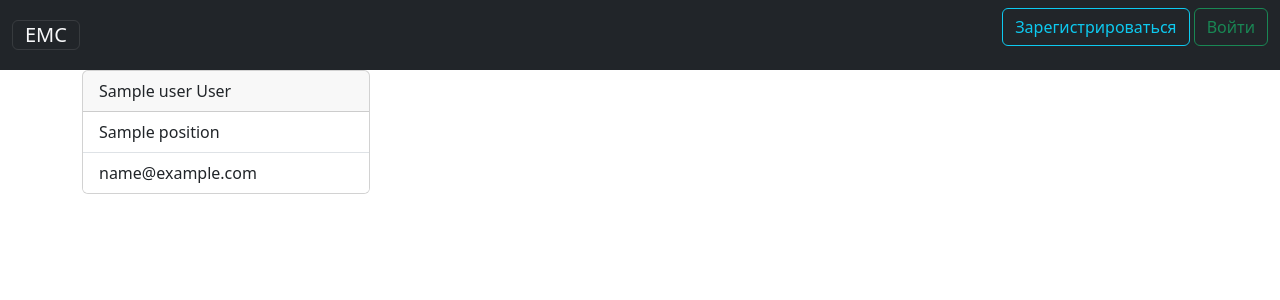
After one commit to Cheshuyka/EMC, a Flask app: template templates/requests.html in a window 1280 px wide. The commit adds this page. Shown: the top 300 px of the page. Run offline with Flask 3, Linux system fonts and the light colour scheme; the template is opened without the code that fills it: most values are stand-ins (such as "Sample title", 1, 10 or a date in 2020).

Commit message:
started making requests

```diff
--- a/main.py
+++ b/main.py
@@ -114,6 +114,16 @@ def profile():
     return render_template('profile.html', title='Авторизация')
 
 
+@app.route('/requests')
+def requests():
+    db_sess = db_session.create_session()
+    if current_user.position == 'Учитель':
+        users = db_sess.query(User).filter(User.position == 'Ученик').all()
+    elif current_user.position == 'Админ школы':
+        users = db_sess.query(User).filter(User.position == 'Учитель' or User.position == 'Ученик').all()
+    return render_template('requests.html', title='Авторизация', users=users)
+
+
 if __name__ == '__main__':
     db_session.global_init('db/EMC.db')
     app.run()
--- a/templates/base.html
+++ b/templates/base.html
@@ -12,8 +12,9 @@
   <div class="bg-dark p-4">
     <h5 class="text-warning bg-dark">Education Modern Cloud</h5>
         <p>
-            <a href="#" class="link-info link-offset-2 link-underline-opacity-25 link-underline-opacity-100-hover">Потерянные вещи</a>
-            <a href="#" style="margin-left: 20px" class="link-info link-offset-2 link-underline-opacity-25 link-underline-opacity-100-hover">Мероприятия</a>
+            <a href="" class="link-info link-offset-2 link-underline-opacity-25 link-underline-opacity-100-hover">Потерянные вещи</a>
+            <a href="" style="margin-left: 20px" class="link-info link-offset-2 link-underline-opacity-25 link-underline-opacity-100-hover">Мероприятия</a>
+            <a href="/requests" style="margin-left: 20px" class="link-info link-offset-2 link-underline-opacity-25 link-underline-opacity-100-hover">Заявки</a>
         </p>
   </div>
 </div>
--- /dev/null
+++ b/templates/requests.html
@@ -0,0 +1,22 @@
+{% extends "base.html" %}
+
+{% block content %}
+{% for user in users %}
+<div class="card" style="width: 18rem;">
+  <div class="card-header">
+    {{ user.name }} {{ user.surname }}
+  </div>
+  <ul class="list-group list-group-flush">
+    {% if current_user.position == 'Админ школы' %}
+    <li class="list-group-item">Школа {{ user.school }}</li>
+    {% endif %}
+    <li class="list-group-item">{{ user.position }}</li>
+    {% if current_user.position == 'Учитель' %}
+    <li class="list-group-item">Класс {{ user.classClub }}</li>
+    {% endif %}
+    <li class="list-group-item">{{ user.email }}</li>
+  </ul>
+</div>
+<br><br><br>
+{% endfor %}
+{% endblock %}
```
